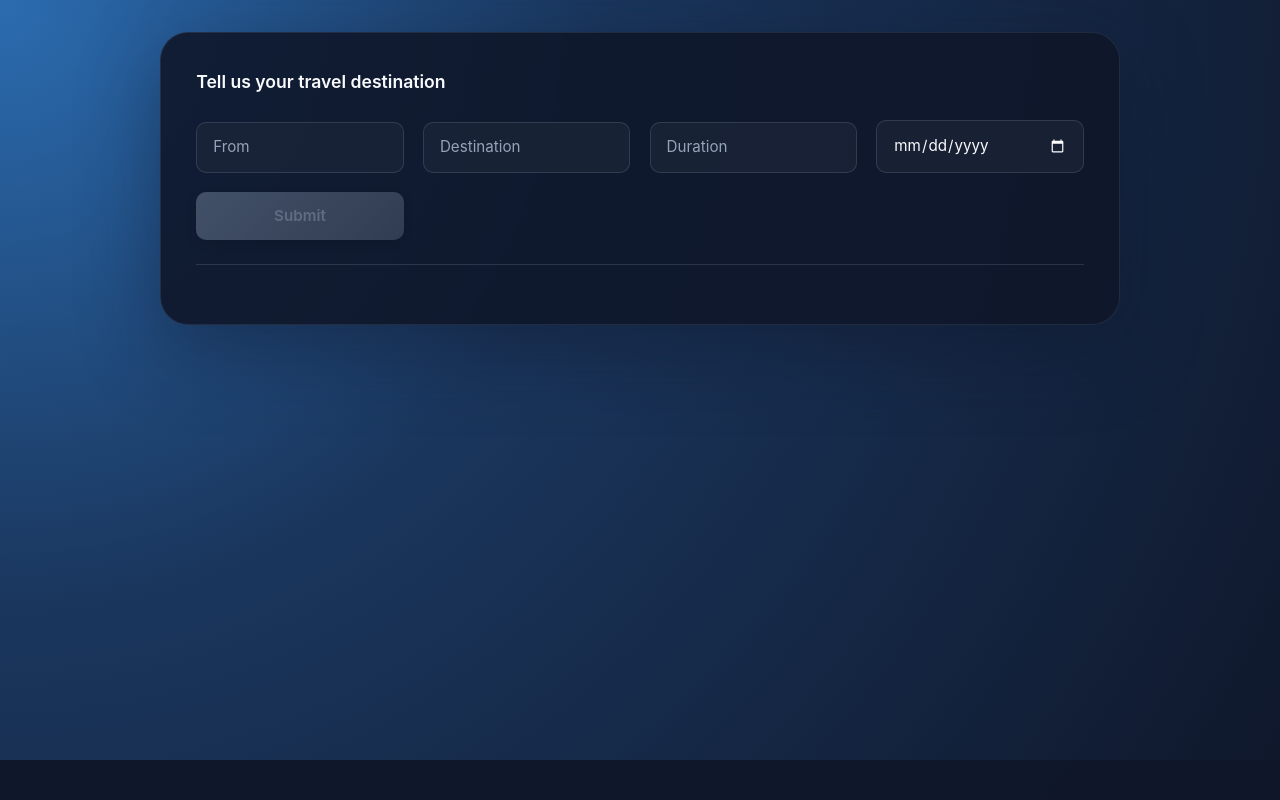
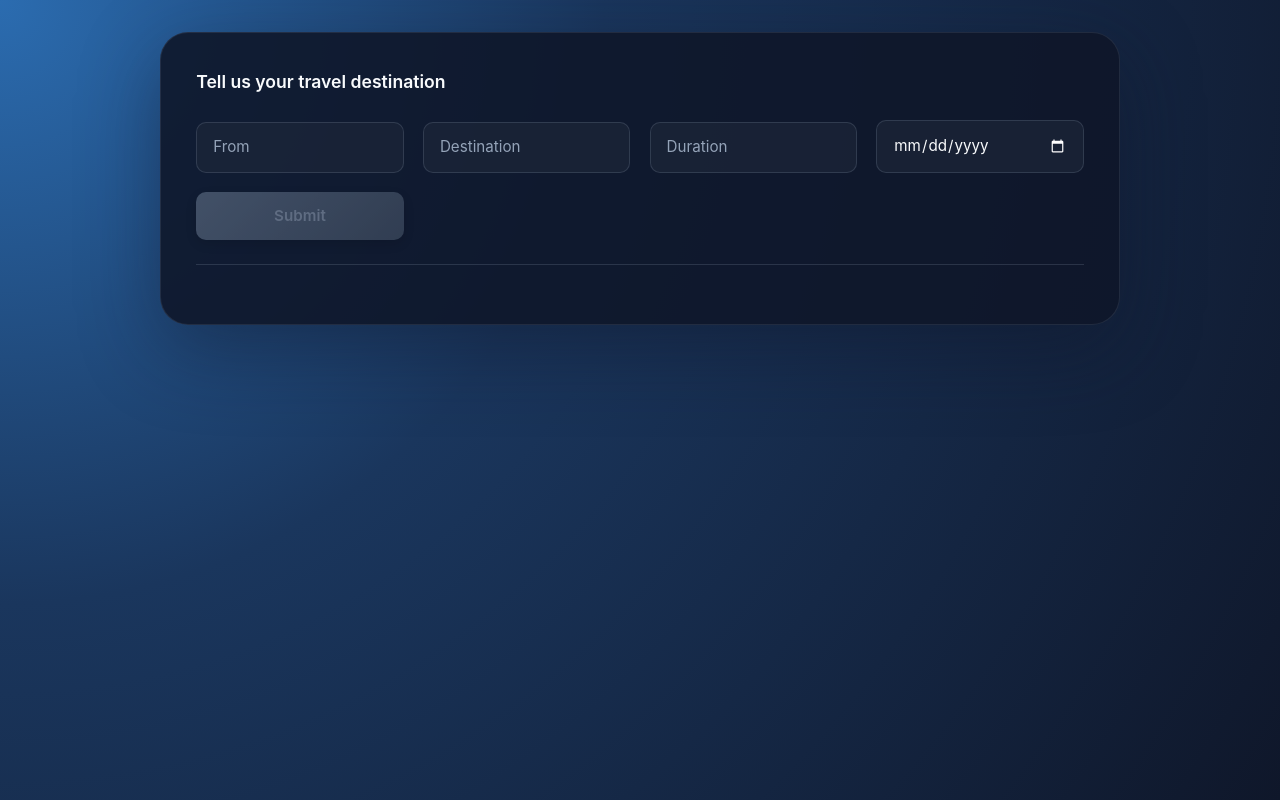
Before and after one commit to sayan1407/TravelPlanner, a React (Vite) app: page / in a window 1280 px wide. Built offline with nearby package versions, Linux system fonts and the light colour scheme.

Commit message:
Change in the styling of footer

```diff
--- a/src/components/footer.tsx
+++ b/src/components/footer.tsx
@@ -2,15 +2,17 @@ import React from 'react';
 import type { FooterProps } from '../interface';
 
 const Footer: React.FC<FooterProps> = ({ destination, showTip = false, creditText = '@Sayan Saha production' }) => {
+  if (!showTip) {
+    return null;
+  }
+
   return (
     <div className="footer-outer">
       <footer className="footer-strip">
-        {showTip && (
-          <div>
-            <strong>Tip:</strong> Use this itinerary as a travel-ready outline and
-            personalize hotels, transport, and meal stops for the perfect {destination || 'trip'}.
-          </div>
-        )}
+        <div className="footer-tip">
+          <strong>Tip:</strong> Use this itinerary as a travel-ready outline and
+          personalize hotels, transport, and meal stops for the perfect {destination || 'trip'}.
+        </div>
         {/* <div className="footer-credit">{creditText}</div> */}
       </footer>
     </div>
--- a/src/index.css
+++ b/src/index.css
@@ -25,7 +25,7 @@ button, input, textarea {
 
 .page-shell {
   min-height: 100vh;
-  padding: 2rem 1.5rem 6rem;
+  padding: 2rem 1.5rem;
   display: flex;
   flex-direction: column;
   gap: 2rem;
@@ -399,34 +399,41 @@ button, input, textarea {
 }
 
 .footer-outer {
-  position: fixed;
-  left: 0;
-  right: 0;
-  bottom: 0;
   width: 100%;
-  background: rgba(15, 23, 42, 0.95);
-  padding: 0.75rem 1.5rem;
+  max-width: 1200px;
+  margin: auto auto 0;
+  background: rgba(15, 23, 42, 0.85);
+  border: 1px solid rgba(148, 163, 184, 0.14);
+  border-radius: 20px;
+  padding: 1.1rem 1.5rem;
   display: flex;
   justify-content: center;
-  z-index: 40;
+  box-shadow: 0 12px 36px rgba(15, 23, 42, 0.3);
 }
 
 .footer-strip {
-  max-width: 1200px;
   width: 100%;
-  margin: 0 auto;
   background: transparent;
   border: none;
-  border-radius: 0.5rem;
-  padding: 0.5rem 1rem;
   color: #cbd5e1;
   display: flex;
   align-items: center;
-  justify-content: space-between;
+  justify-content: center;
+  text-align: center;
+  font-size: 0.95rem;
+  line-height: 1.6;
+  gap: 1.5rem;
+  flex-wrap: wrap;
+}
+
+.footer-tip {
+  max-width: 960px;
+  margin: 0 auto;
 }
 
 .footer-strip strong {
-  color: #f8fafc;
+  color: #38bdf8;
+  margin-right: 0.35rem;
 }
 
 .footer-credit {
@@ -601,7 +608,8 @@ button, input, textarea {
 
 @media (max-width: 600px) {
   .page-shell {
-    padding: 1.5rem 1rem 2rem;
+    padding: 1.25rem 1rem 1.5rem;
+    gap: 1.5rem;
   }
 
   .hero-panel {
@@ -627,4 +635,16 @@ button, input, textarea {
     width: 100%;
     padding: 0.85rem 1.5rem;
   }
+
+  .footer-outer {
+    padding: 0.9rem 1rem;
+    border-radius: 16px;
+    margin-top: 1rem;
+  }
+
+  .footer-strip {
+    font-size: 0.875rem;
+    line-height: 1.55;
+    text-align: center;
+  }
 }
```
